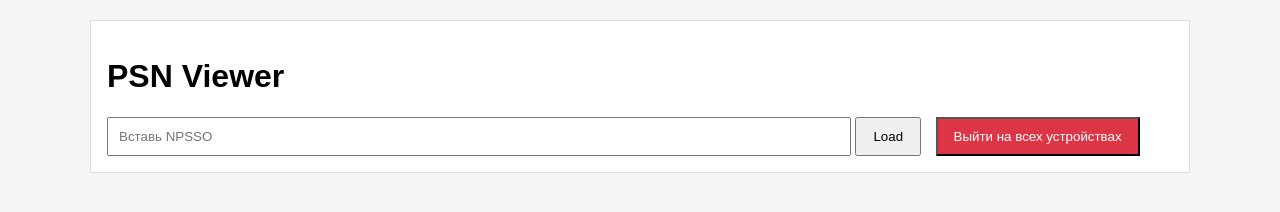
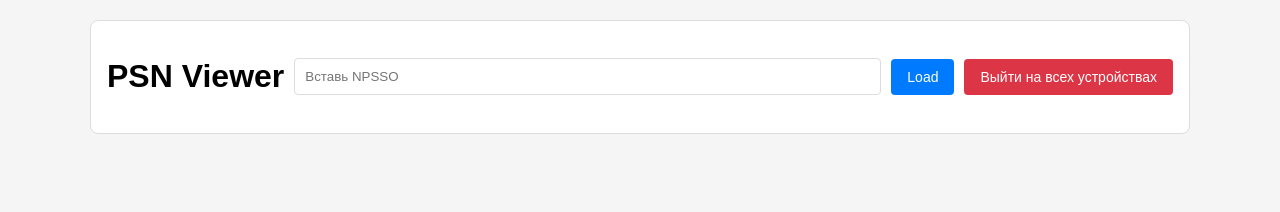
Before and after one commit to blacker23/psn-viewer, a website: page public/index.html in a window 1280 px wide. Drawn offline with Linux system fonts and the light colour scheme.

Commit message:
Update index.html

```diff
--- a/public/index.html
+++ b/public/index.html
@@ -17,14 +17,42 @@
       border: 1px solid #ddd;
       padding: 16px;
       margin-bottom: 16px;
+      border-radius: 8px;
+    }
+    .topbar {
+      display: flex;
+      gap: 10px;
+      align-items: center;
+      flex-wrap: wrap;
     }
     .topbar input {
-      width: 720px;
-      max-width: 100%;
+      flex: 1;
+      min-width: 300px;
       padding: 10px;
+      border: 1px solid #ddd;
+      border-radius: 4px;
     }
     .topbar button {
       padding: 10px 16px;
+      border: none;
+      border-radius: 4px;
+      cursor: pointer;
+      font-size: 14px;
+    }
+    #load {
+      background: #007bff;
+      color: white;
+    }
+    #logoutAll {
+      background: #dc3545;
+      color: white;
+    }
+    .topbar button:hover {
+      opacity: 0.9;
+    }
+    .topbar button:disabled {
+      opacity: 0.5;
+      cursor: not-allowed;
     }
     .row {
       display: flex;
@@ -50,7 +78,7 @@
     <h1>PSN Viewer</h1>
     <input id="npsso" placeholder="Вставь NPSSO" />
     <button id="load">Load</button>
-    <button id="logoutAll" style="margin-left: 10px; background-color: #dc3545; color: white;">Выйти на всех устройствах</button>
+    <button id="logoutAll">Выйти на всех устройствах</button>
   </div>
 
   <div id="content"></div>
```
